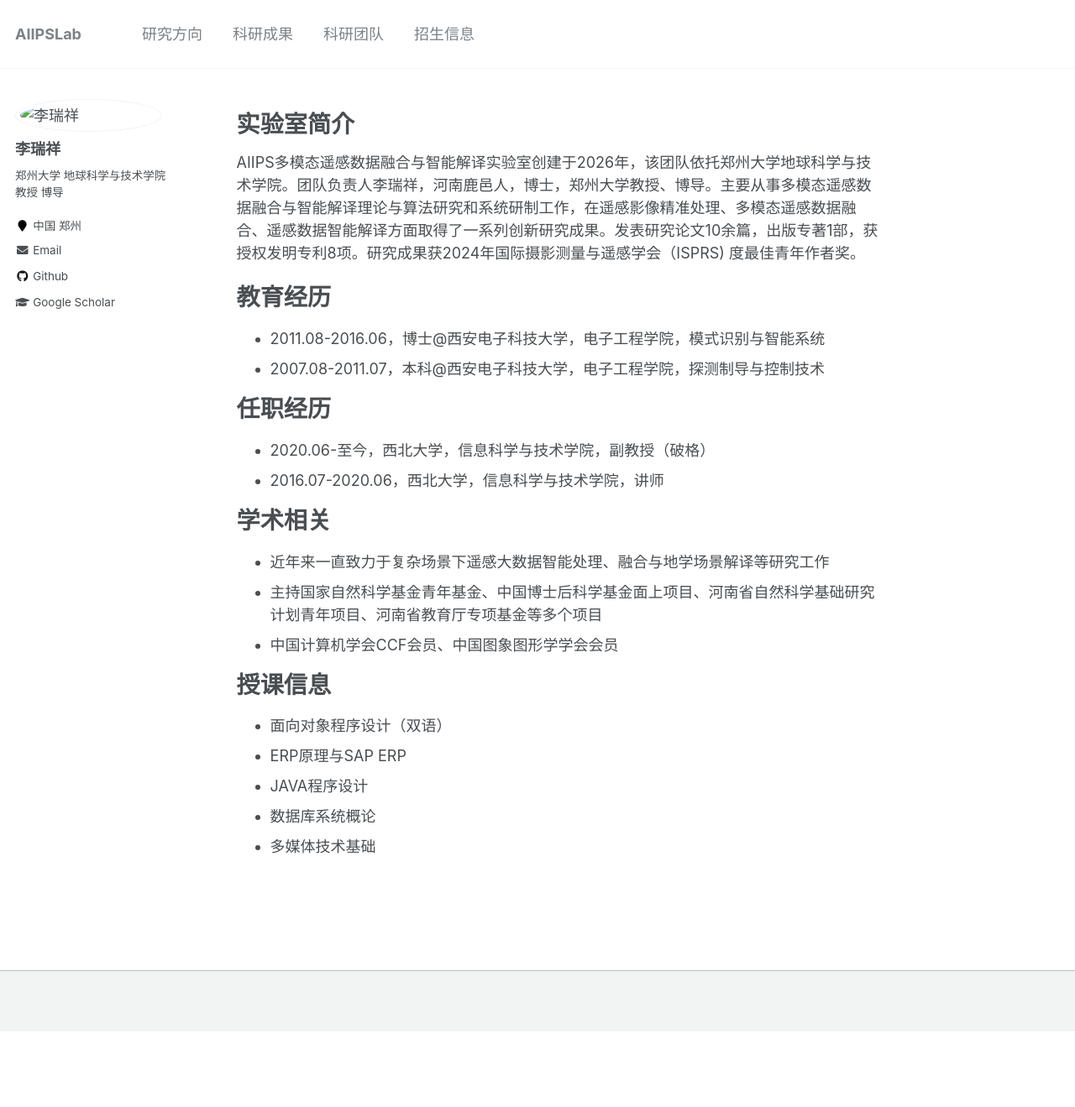
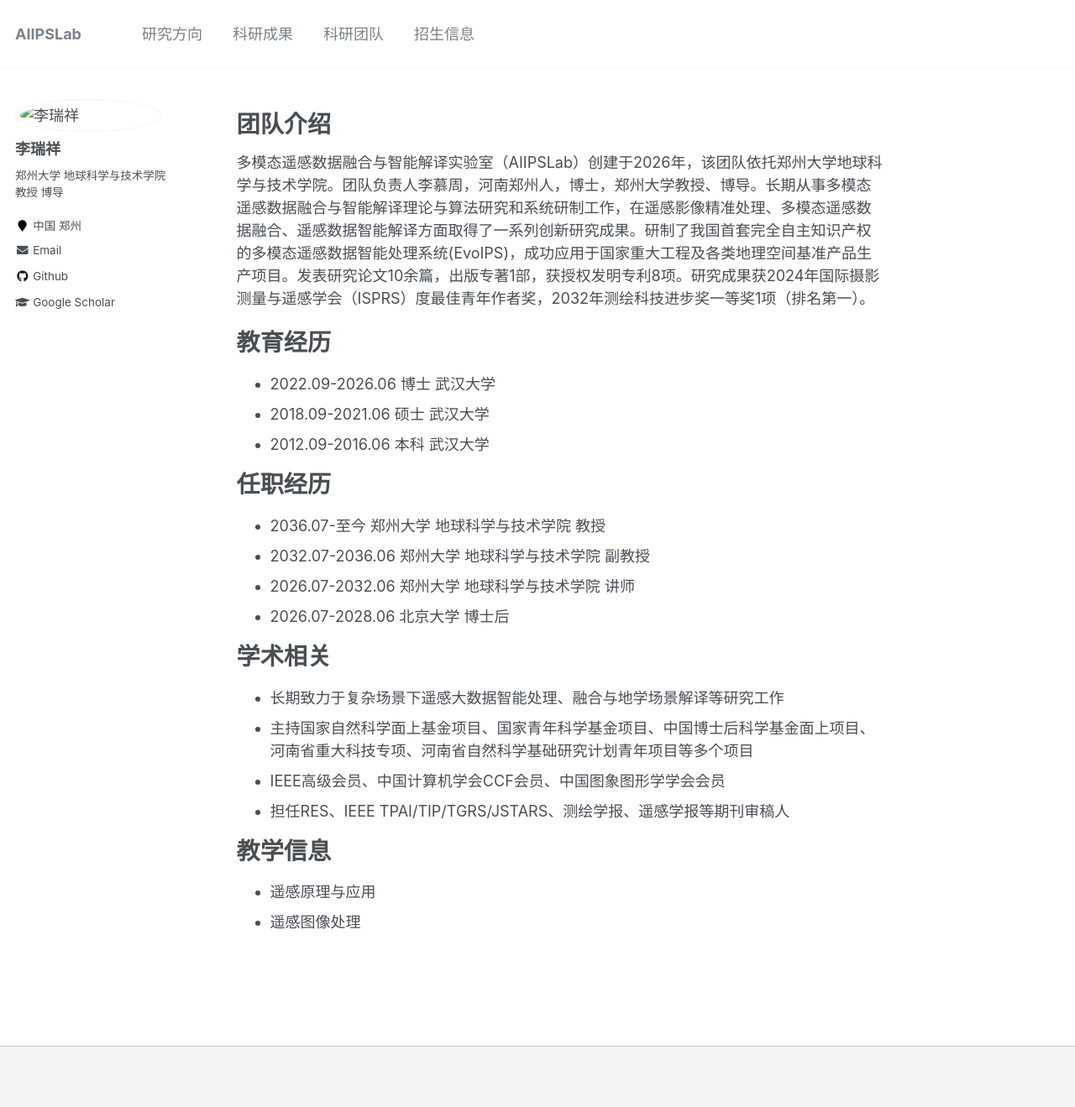
Before and after one commit to aiipslab/aiipslab.github.io, a Jekyll site: the page built from _pages/about.md, in a window 1280 px wide. Shown: the whole page at 84% size. Built offline with Jekyll 4.4.1, drawn with Linux system fonts in a browser that asks for light colours; before the commit the page ends 1229 px from its top, so only the background shows below that.

Commit message:
Update about.md

```diff
--- a/_pages/about.md
+++ b/_pages/about.md
@@ -5,30 +5,31 @@ permalink: /
 author_profile: true
 ---
 
-实验室简介
+团队介绍
 ====
-AIIPS多模态遥感数据融合与智能解译实验室创建于2026年，该团队依托郑州大学地球科学与技术学院。团队负责人李瑞祥，河南鹿邑人，博士，郑州大学教授、博导。主要从事多模态遥感数据融合与智能解译理论与算法研究和系统研制工作，在遥感影像精准处理、多模态遥感数据融合、遥感数据智能解译方面取得了一系列创新研究成果。发表研究论文10余篇，出版专著1部，获授权发明专利8项。研究成果获2024年国际摄影测量与遥感学会（ISPRS) 度最佳青年作者奖。
+多模态遥感数据融合与智能解译实验室（AIIPSLab）创建于2026年，该团队依托郑州大学地球科学与技术学院。团队负责人李慕周，河南郑州人，博士，郑州大学教授、博导。长期从事多模态遥感数据融合与智能解译理论与算法研究和系统研制工作，在遥感影像精准处理、多模态遥感数据融合、遥感数据智能解译方面取得了一系列创新研究成果。研制了我国首套完全自主知识产权的多模态遥感数据智能处理系统(EvoIPS)，成功应用于国家重大工程及各类地理空间基准产品生产项目。发表研究论文10余篇，出版专著1部，获授权发明专利8项。研究成果获2024年国际摄影测量与遥感学会（ISPRS）度最佳青年作者奖，2032年测绘科技进步奖一等奖1项（排名第一）。
 
 教育经历
 ====
-+ 2011.08-2016.06，博士@西安电子科技大学，电子工程学院，模式识别与智能系统
-+ 2007.08-2011.07，本科@西安电子科技大学，电子工程学院，探测制导与控制技术
++ 2022.09-2026.06  博士 武汉大学
++ 2018.09-2021.06  硕士 武汉大学
++ 2012.09-2016.06  本科 武汉大学
 
 任职经历
 ====
-+ 2020.06-至今，西北大学，信息科学与技术学院，副教授（破格）
-+ 2016.07-2020.06，西北大学，信息科学与技术学院，讲师
++ 2036.07-至今     郑州大学 地球科学与技术学院 教授
++ 2032.07-2036.06  郑州大学 地球科学与技术学院 副教授
++ 2026.07-2032.06  郑州大学 地球科学与技术学院 讲师
++ 2026.07-2028.06  北京大学 博士后
 
 学术相关
 ====
-+ 近年来一直致力于复杂场景下遥感大数据智能处理、融合与地学场景解译等研究工作
-+ 主持国家自然科学基金青年基金、中国博士后科学基金面上项目、河南省自然科学基础研究计划青年项目、河南省教育厅专项基金等多个项目
-+ 中国计算机学会CCF会员、中国图象图形学学会会员
++ 长期致力于复杂场景下遥感大数据智能处理、融合与地学场景解译等研究工作
++ 主持国家自然科学面上基金项目、国家青年科学基金项目、中国博士后科学基金面上项目、河南省重大科技专项、河南省自然科学基础研究计划青年项目等多个项目
++ IEEE高级会员、中国计算机学会CCF会员、中国图象图形学学会会员
++ 担任RES、IEEE TPAI/TIP/TGRS/JSTARS、测绘学报、遥感学报等期刊审稿人
 
-授课信息
+教学信息
 ====
-+ 面向对象程序设计（双语）
-+ ERP原理与SAP ERP
-+ JAVA程序设计
-+ 数据库系统概论
-+ 多媒体技术基础
++ 遥感原理与应用
++ 遥感图像处理
```
